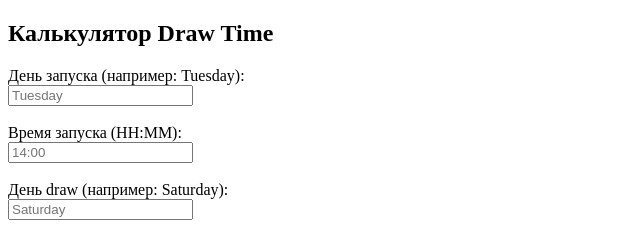
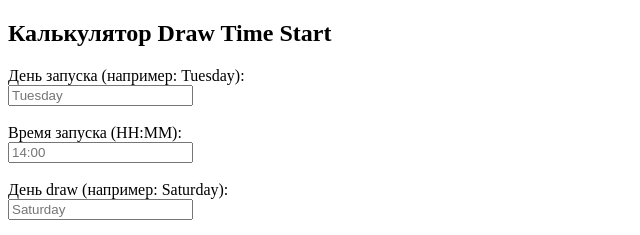
Before and after one commit to dsdsdsdsdsdsdaadadad666/drawtiiime, a plain HTML site: page index.html in a window 1280 px wide. Shown: the top 235 px of the page, 0-640 px from the left. Drawn offline with Linux system fonts and the light colour scheme.

Commit message:
Update index.html

```diff
--- a/index.html
+++ b/index.html
@@ -5,7 +5,7 @@
 <head>
   <meta charset="utf-8">
   <meta name="viewport" content="width=device-width, initial-scale=1">
-  <title>Калькулятор Draw Time</title>
+  <title>Калькулятор Draw Time Start</title>
 
   <style>
 
@@ -14,7 +14,7 @@
 
 </head>
 <body>
-  <h2>Калькулятор Draw Time</h2>
+  <h2>Калькулятор Draw Time Start</h2>
 
   <label>День запуска (например: Tuesday):</label><br>
   <input type="text" id="startDay" placeholder="Tuesday"><br><br>
```
